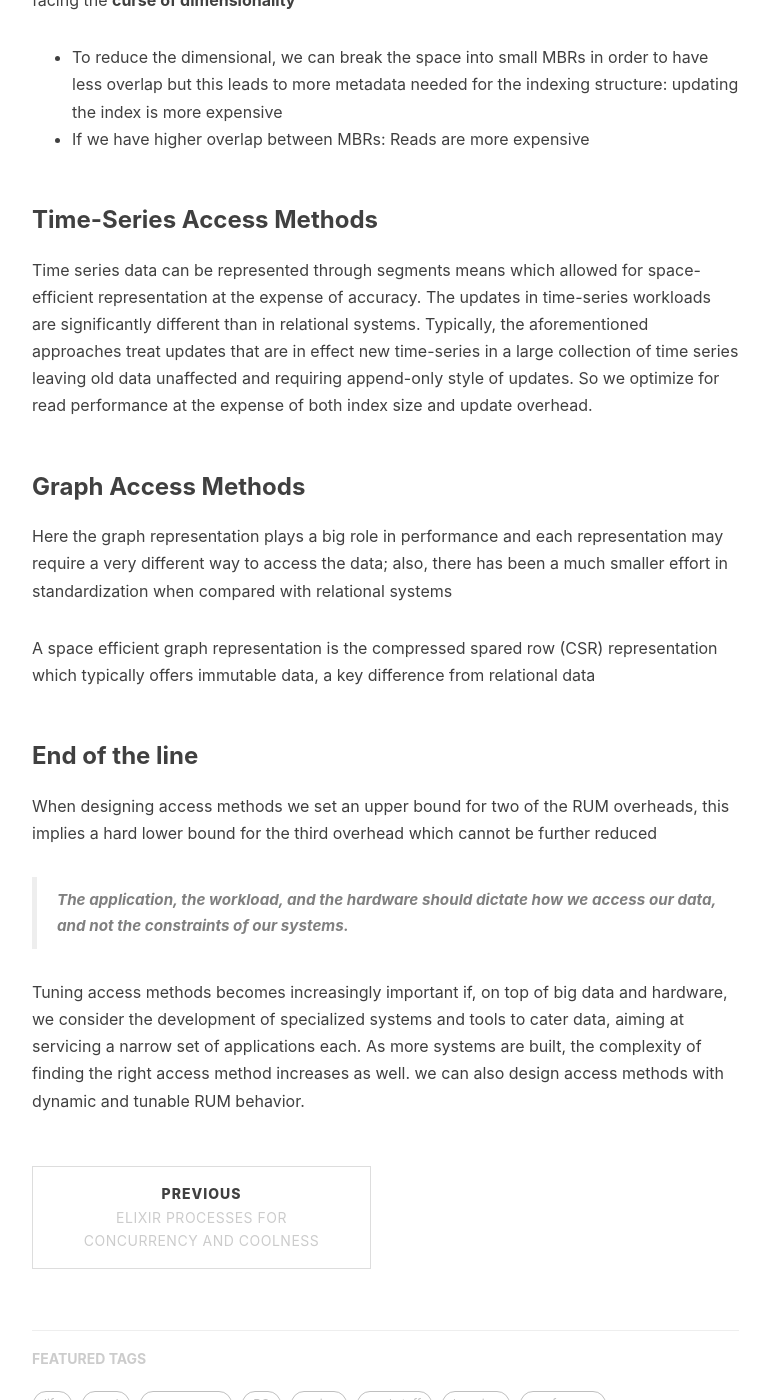
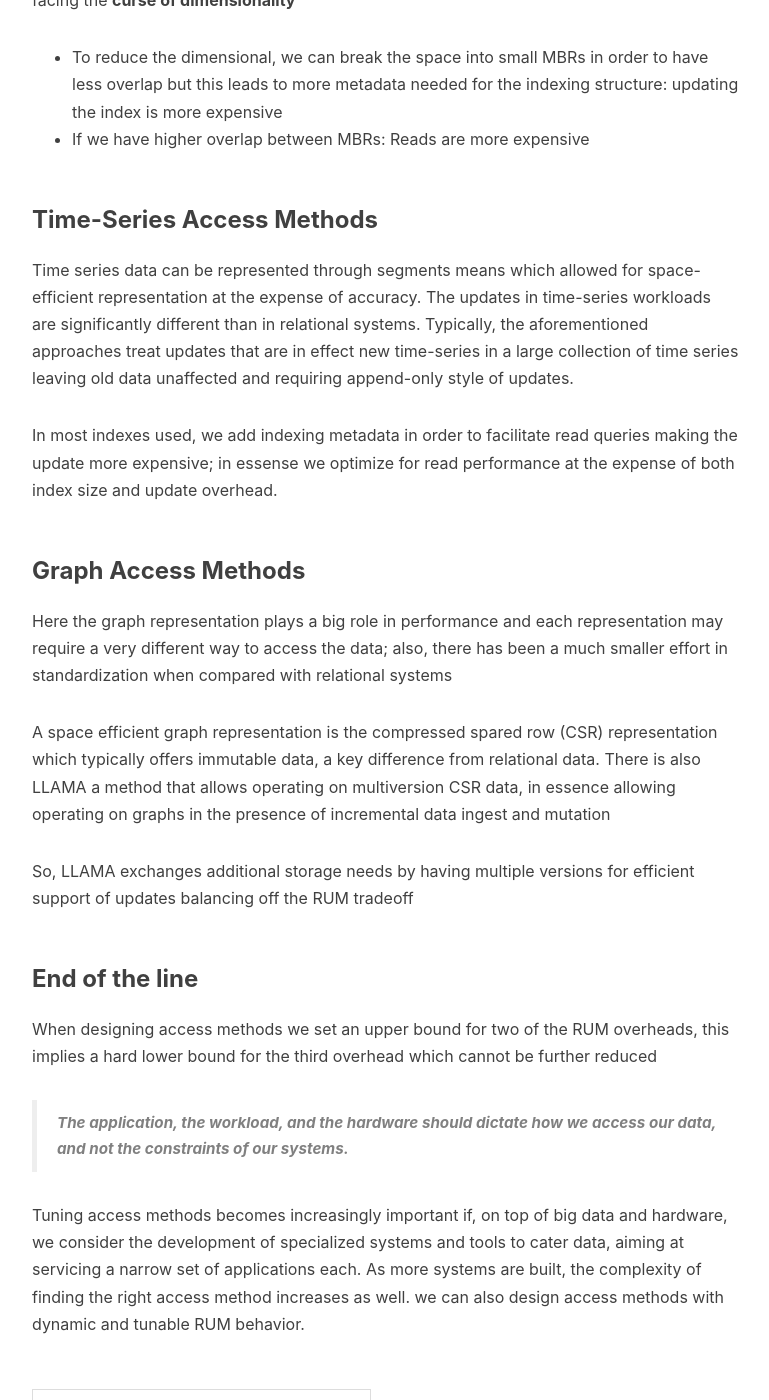
Before and after one commit to Sangarshanan/sangarshanan.github.io, a Jekyll site: the page built from _posts/2023-02-26-RUM-conjecture.md, in a window 1280 px wide and 1400 px high, scrolled down 3050 px. Shown: the whole window, without its empty margins (233-1002 px from the left). Built offline with Jekyll 4.4.1, drawn with Linux system fonts in a browser that asks for light colours; nearby versions of some CDN libraries; comment, search, counter and statistics services are not loaded.

Commit message:
more rum

```diff
--- a/_posts/2023-02-26-RUM-conjecture.md
+++ b/_posts/2023-02-26-RUM-conjecture.md
@@ -75,15 +75,19 @@ the **curse of dimensionality**
 
 ### Time-Series Access Methods
 
-Time series data can be represented through segments means which allowed for space-efficient representation at the expense of accuracy. The updates in time-series workloads are significantly different than in relational systems. Typically, the aforementioned approaches treat updates that are in effect new time-series in a large collection of time series leaving old data unaffected and requiring append-only style of updates. So we optimize for read performance at the
-expense of both index size and update overhead.
+Time series data can be represented through segments means which allowed for space-efficient representation at the expense of accuracy. The updates in time-series workloads are significantly different than in relational systems. Typically, the aforementioned approaches treat updates that are in effect new time-series in a large collection of time series leaving old data unaffected and requiring append-only style of updates.
+
+In most indexes used, we add indexing metadata in order to facilitate read queries making the update more expensive; in essense we optimize for read performance at the expense of both index size and update overhead.
 
 ### Graph Access Methods
 
 Here the graph representation plays a big role in performance and each representation may require
 a very different way to access the data; also, there has been a much smaller effort in standardization when compared with relational systems
 
-A space efficient graph representation is the compressed spared row (CSR) representation which typically offers immutable data, a key difference from relational data
+A space efficient graph representation is the compressed spared row (CSR) representation which typically offers immutable data, a key difference from relational data. There is also LLAMA a method that allows operating on multiversion CSR data, in essence allowing operating on graphs
+in the presence of incremental data ingest and mutation
+
+So, LLAMA exchanges additional storage needs by having multiple versions for efficient support of updates balancing off the RUM tradeoff
 
 
 ### End of the line
```
